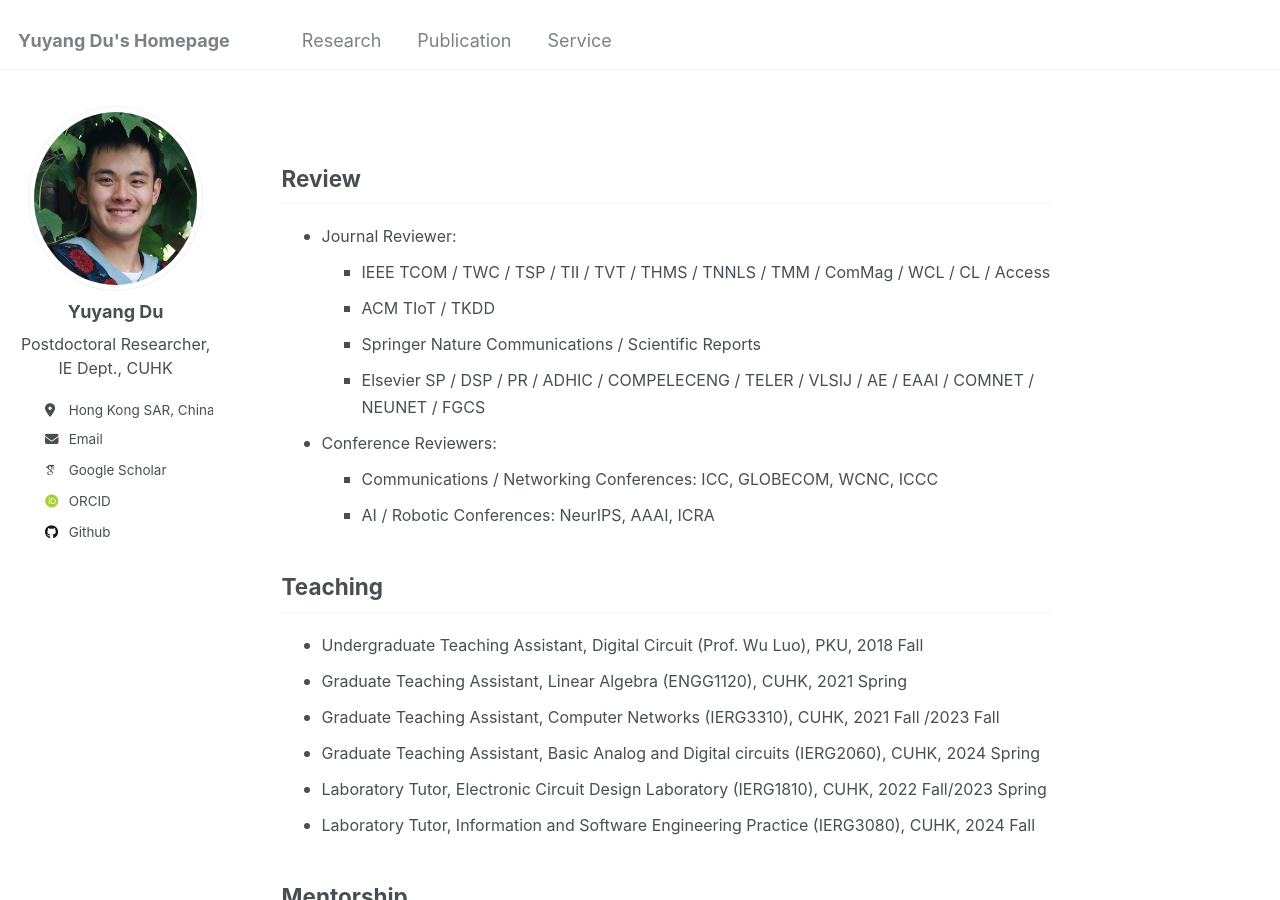
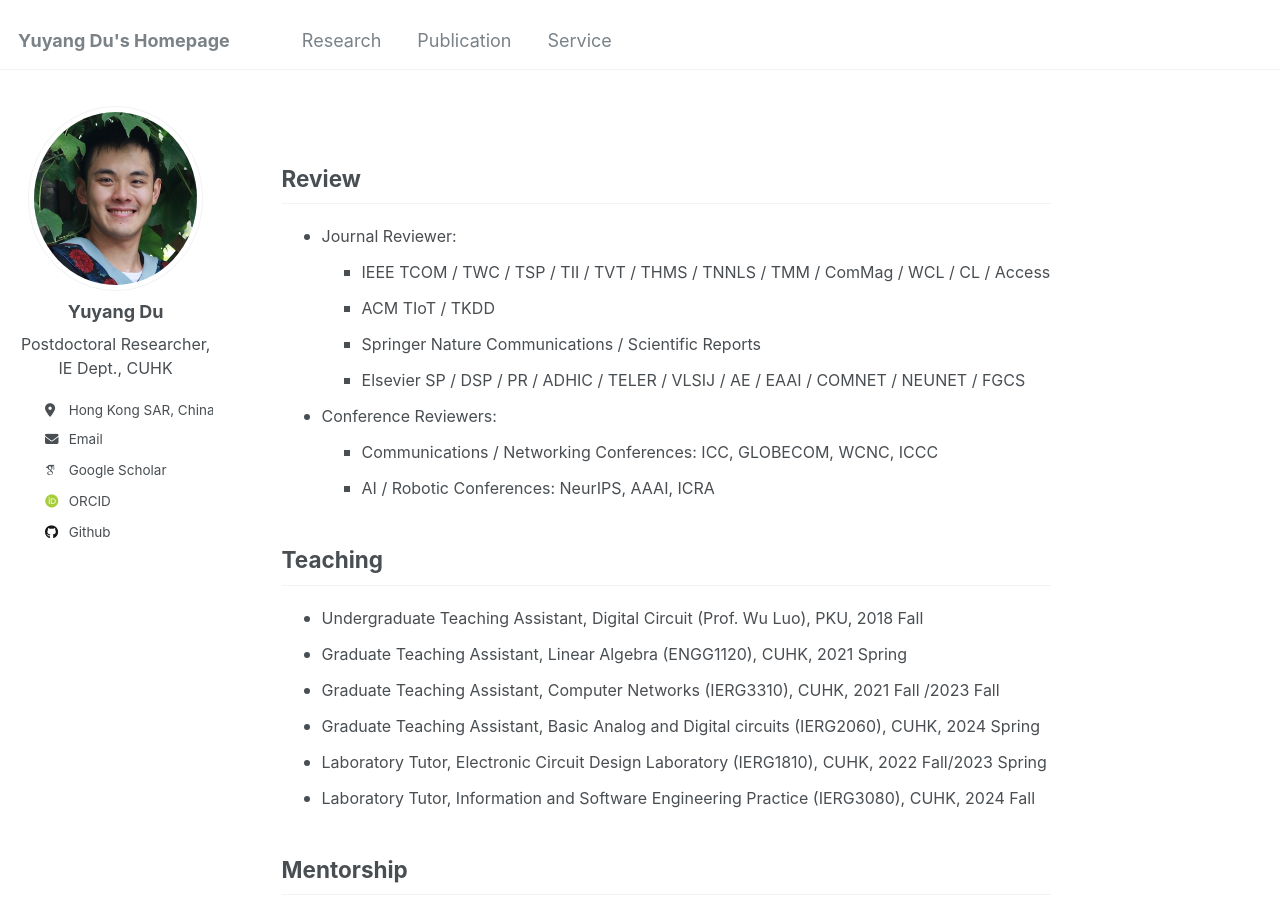
Before and after one commit to yuyangdu01/yuyangdu01.github.io, a Jekyll site: the page built from _pages/service.md, in a window 1280 px wide and 900 px high. Built offline with Jekyll 4.4.1, drawn with Linux system fonts in a browser that asks for light colours; some web fonts are replaced.

Commit message:
Update service.md

```diff
--- a/_pages/service.md
+++ b/_pages/service.md
@@ -16,7 +16,7 @@ Review
         <li><font size=3>IEEE TCOM / TWC / TSP / TII / TVT / THMS / TNNLS / TMM / ComMag / WCL / CL / Access</font></li>
         <li><font size=3>ACM TIoT / TKDD</font></li>
         <li><font size=3>Springer Nature Communications / Scientific Reports</font></li>
-        <li><font size=3>Elsevier SP / DSP / PR / ADHIC / COMPELECENG / TELER / VLSIJ / AE / EAAI / COMNET / NEUNET / FGCS</font></li>
+        <li><font size=3>Elsevier SP / DSP / PR / ADHIC / TELER / VLSIJ / AE / EAAI / COMNET / NEUNET / FGCS</font></li>
       </ul>
     </ul>
   <li><font size=3>Conference Reviewers:</font></li>
```
